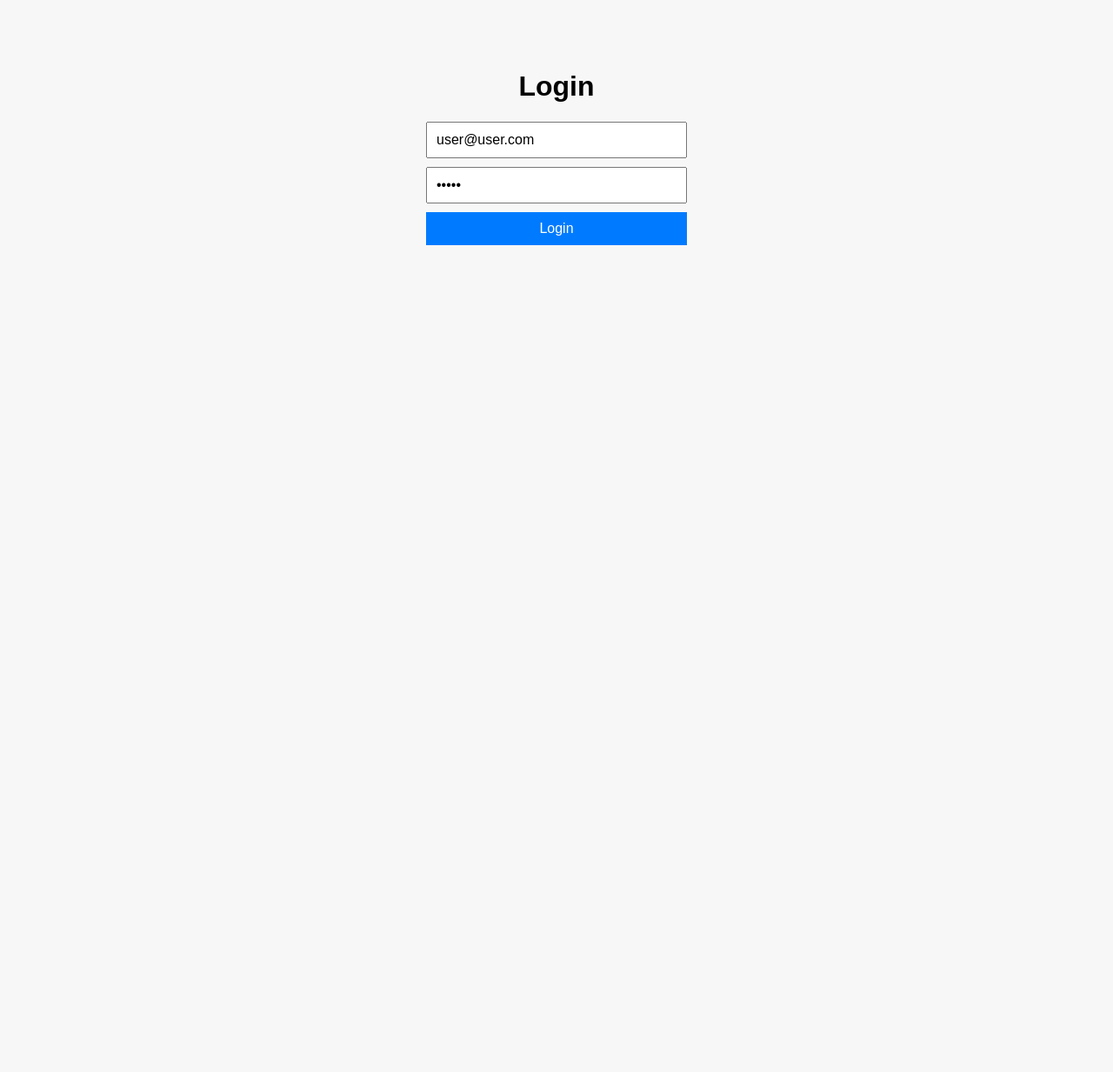
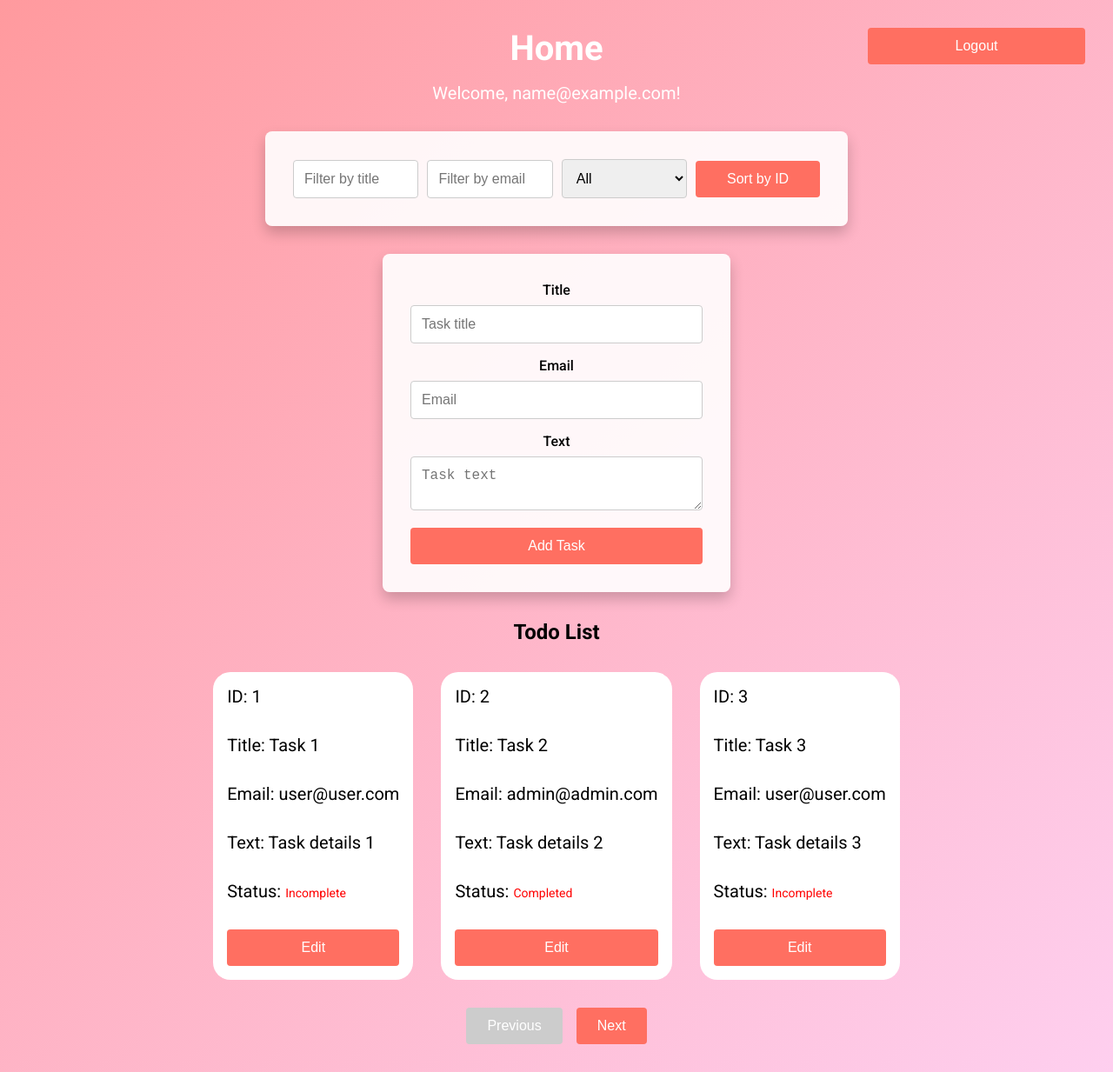
Before and after one commit to koliaha/todo-app, a Vue app: page / in a window 1280 px wide. Before the commit this address led to /login. Shown: the whole page at 87% size. Before the commit the page ends 800 px from the top, so only its background shows below. Built offline with nearby package versions, Linux system fonts and the light colour scheme; sample sign-in values are in the browser's storage.

Commit message:
add form

```diff
--- a/src/App.vue
+++ b/src/App.vue
@@ -4,15 +4,5 @@
   </div>
 </template>
 
-<script setup lang="ts">
-</script>
-
-<style scoped lang="scss">
-.app {
-  display: flex;
-  flex-direction: column;
-  align-items: center;
-  padding: 40px;
-  background-color: #f7f7f7;
-}
+<style lang="scss">
 </style>
--- a/src/assets/main.scss
+++ b/src/assets/main.scss
@@ -1,6 +1,177 @@
+* {
+  margin: 0;
+  padding: 0;
+  box-sizing: border-box;
+}
+@import url('https://fonts.googleapis.com/css2?family=Roboto:wght@400;500;700&display=swap');
+
 body {
-    font-family: Arial, sans-serif;
-    margin: 0;
-    padding: 0;
-    background-color: #f7f7f7;
+  font-family: 'Roboto', sans-serif;
+  margin: 0;
+  padding: 0;
+  background-color: #f7f7f7;
+}
+
+.container {
+  background: rgba(255, 255, 255, 0.9);
+  padding: 2rem;
+  border-radius: 8px;
+  box-shadow: 0 8px 16px rgba(0, 0, 0, 0.2);
+  width: 100%;
+  max-width: 400px;
+  text-align: center;
+  animation: fadeInUp 1s ease-in-out;
+  margin-bottom: 2rem;
+}
+form {
+  display: flex;
+  flex-direction: column;
+  align-items: stretch;
+  background: rgba(255, 255, 255, 0.9);
+  padding: 2rem;
+  border-radius: 8px;
+  box-shadow: 0 8px 16px rgba(0, 0, 0, 0.2);
+  width: 100%;
+  max-width: 400px;
+  text-align: center;
+  animation: fadeInUp 1s ease-in-out;
+  font-family: 'Roboto', sans-serif;
+
+  label {
+    font-size: 1rem;
+    font-weight: 500;
+    margin-bottom: 0.5rem;
+    display: block;
   }
+
+  input,
+  textarea {
+    width: 100%;
+    padding: 0.75rem;
+    margin-bottom: 1rem;
+    border: 1px solid #ccc;
+    border-radius: 4px;
+    font-size: 1rem;
+    transition: border-color 0.3s;
+
+    &.is-invalid {
+      border-color: red;
+    }
+
+    &:focus {
+      border-color: #ff6f61;
+      outline: none;
+    }
+  }
+
+  textarea {
+    resize: vertical;
+  }
+
+  button {
+    width: 100%;
+    padding: 0.75rem;
+    background-color: #ff6f61;
+    color: #fff;
+    border: none;
+    border-radius: 4px;
+    font-size: 1rem;
+    font-weight: 500;
+    cursor: pointer;
+    transition:
+      background-color 0.3s,
+      transform 0.3s;
+
+    &:hover {
+      background-color: #ff4a39;
+      transform: translateY(-2px);
+    }
+  }
+
+  span {
+    color: red;
+    font-size: 0.875rem;
+    margin-top: -0.5rem;
+    margin-bottom: 1rem;
+  }
+}
+input,
+textarea,
+select {
+  width: 100%;
+  padding: 0.75rem;
+  margin-bottom: 1rem;
+  border: 1px solid #ccc;
+  border-radius: 4px;
+  font-size: 1rem;
+  transition: border-color 0.3s;
+
+  &.is-invalid {
+    border-color: red;
+  }
+
+  &:focus {
+    border-color: #ff6f61;
+    outline: none;
+  }
+}
+
+button {
+  width: 100%;
+  padding: 0.75rem;
+  background-color: #ff6f61;
+  color: #fff;
+  border: none;
+  border-radius: 4px;
+  font-size: 1rem;
+  font-weight: 500;
+  cursor: pointer;
+  transition:
+    background-color 0.3s,
+    transform 0.3s;
+
+  &:hover {
+    background-color: #ff4a39;
+    transform: translateY(-2px);
+  }
+}
+
+span {
+  color: red;
+  font-size: 0.875rem;
+  margin-top: -0.5rem;
+  margin-bottom: 1rem;
+}
+@keyframes fadeIn {
+  0% {
+    opacity: 0;
+  }
+  100% {
+    opacity: 1;
+  }
+}
+.todo-item {
+  p {
+    color: black;
+  }
+}
+@keyframes fadeInUp {
+  0% {
+    opacity: 0;
+    transform: translateY(20px);
+  }
+  100% {
+    opacity: 1;
+    transform: translateY(0);
+  }
+}
+@keyframes fadeInDown {
+  0% {
+    opacity: 0;
+    transform: translateY(-20px);
+  }
+  100% {
+    opacity: 1;
+    transform: translateY(0);
+  }
+}
--- a/src/components/TodoForm.vue
+++ b/src/components/TodoForm.vue
@@ -1,5 +1,5 @@
 <template>
-  <form @submit.prevent="handleSubmit(onSubmit)">
+  <form @submit.prevent="submitForm" class="add-form">
     <div>
       <label for="title">Title</label>
       <input
@@ -9,7 +9,7 @@
         placeholder="Task title"
         required
       />
-      <span v-if="errors.title">{{ errors.title.message }}</span>
+      <span v-if="errors.title">{{ errors.title }}</span>
     </div>
     <div>
       <label for="email">Email</label>
@@ -21,7 +21,7 @@
         placeholder="Email"
         required
       />
-      <span v-if="errors.email">{{ errors.email.message }}</span>
+      <span v-if="errors.email">{{ errors.email }}</span>
     </div>
     <div>
       <label for="text">Text</label>
@@ -51,7 +51,7 @@ const schema = yup.object({
 })
 
 // Используем useForm и useField из vee-validate для управления формой и полями
-const { handleSubmit, errors } = useForm({
+const { handleSubmit, errors, resetForm } = useForm({
   validationSchema: schema,
 })
 
@@ -65,49 +65,15 @@ const onSubmit = (values: { title: string; email: string; text?: string }) => {
     email: values.email,
     text: values.text || '',
   })
-  title.value = ''
-  email.value = ''
-  text.value = ''
+  resetForm()
 }
+
+const submitForm = handleSubmit(onSubmit)
 </script>
-
-<style scoped lang="scss">
-form {
-  display: flex;
-  flex-direction: column;
-  align-items: flex-start;
-  margin-bottom: 20px;
-
-  label {
-    margin-bottom: 5px;
-  }
-
-  input,
-  textarea {
-    margin-bottom: 10px;
-    padding: 10px;
-    font-size: 16px;
-    width: 300px;
-
-    &.is-invalid {
-      border-color: red;
-    }
-  }
-
-  span {
-    color: red;
-    font-size: 14px;
-    margin-top: -10px;
-    margin-bottom: 10px;
-  }
-
-  button {
-    padding: 10px;
-    font-size: 16px;
-    background-color: #007bff;
-    color: #fff;
-    border: none;
-    cursor: pointer;
-  }
+<style lang="scss">
+.add-form {
+    display: flex;
+    flex-direction: column;
+    gap: 1rem;
 }
 </style>
--- a/src/components/TodoItem.vue
+++ b/src/components/TodoItem.vue
@@ -1,6 +1,10 @@
 <template>
   <li :class="{ 'todo-item': true, completed: todo.completed }">
-      <input type="checkbox" :checked="todo.completed" @change="toggleTodo(todo.id)" />
+    <input
+      type="checkbox"
+      :checked="todo.completed"
+      @change="toggleTodo(todo.id)"
+    />
     <span>{{ todo.text }}</span>
     <button @click="removeTodo(todo.id)">Remove</button>
   </li>
@@ -25,29 +29,46 @@
   store.dispatch('removeTodo', id)
 }
 </script>
-
-  <style scoped lang="scss">
+<style lang="scss" >
 .todo-item {
   display: flex;
   align-items: center;
   justify-content: space-between;
-    padding: 10px;
-    border-bottom: 1px solid #ccc;
+  margin-bottom: 1rem;
+  font-family: 'Roboto', sans-serif;
+  animation: fadeInUp 0.5s ease-in-out;
+  transition: transform 0.3s;
 
-    &.completed {
+  &.completed span {
     text-decoration: line-through;
+    color: #888;
+  }
+  p {
+    color: black;
+  }
+  input[type='checkbox'] {
+    margin-right: 1rem;
+    transform: scale(1.5);
+    cursor: pointer;
+    transition: transform 0.3s;
+
+    &:hover {
+      transform: scale(1.7);
+    }
   }
 
-    input[type='checkbox'] {
-      margin-right: 10px;
+  span {
+    flex-grow: 1;
+    font-size: 1.1rem;
   }
 
   button {
-      background-color: #f00;
-      color: #fff;
-      border: none;
-      padding: 5px 10px;
-      cursor: pointer;
+    width: auto;
+    padding: 0.5rem 1rem;
+  }
+
+  &:hover {
+    transform: translateY(-5px);
   }
 }
 </style>
--- a/src/router/index.ts
+++ b/src/router/index.ts
@@ -23,7 +23,7 @@ const router = createRouter({
 })
 
 router.beforeEach((to, from, next) => {
-  const isAuthenticated = store.getters.isAuthenticated
+  const isAuthenticated = store.getters.isAuthenticated || localStorage.getItem('isAuthenticated') === 'true'
 
   if (to.matched.some((record) => record.meta.requiresAuth) && !isAuthenticated) {
     next({ name: 'Login' })
--- a/src/store/index.ts
+++ b/src/store/index.ts
@@ -19,7 +19,10 @@ export interface State {
   users: User[]
   currentUser: User | null
   nextTodoId: number
+  isAuthenticated: boolean
 }
+
+const savedUser = localStorage.getItem('currentUser')
 
 export default createStore<State>({
   state: {
@@ -85,8 +88,9 @@ export default createStore<State>({
       { email: 'user@user.com', password: '12345', role: 'user' },
       { email: 'admin@admin.com', password: '67890', role: 'admin' },
     ],
-    currentUser: null,
-    nextTodoId: 4,
+    currentUser: savedUser ? JSON.parse(savedUser) : null,
+    nextTodoId: 9,
+    isAuthenticated: localStorage.getItem('isAuthenticated') === 'true',
   },
   mutations: {
     addTodo(state, todo: { title: string, email: string, text: string }) {
@@ -117,9 +121,13 @@ export default createStore<State>({
     },
     login(state, user: User) {
       state.currentUser = user
+      state.isAuthenticated = true
     },
     logout(state) {
       state.currentUser = null
+      state.isAuthenticated = false
+      localStorage.removeItem('isAuthenticated')
+      localStorage.removeItem('currentUser')
     },
   },
   actions: {
@@ -141,6 +149,7 @@ export default createStore<State>({
       )
       if (user) {
         commit('login', user)
+        return user
       } else {
         throw new Error('Invalid credentials')
       }
@@ -152,8 +161,8 @@ export default createStore<State>({
   getters: {
     todos: (state) => state.todos,
     completedTodos: (state) => state.todos.filter((t) => t.completed),
-    pendingTodos: (state) => state.todos.filter((t) => !t.completed),
-    isAuthenticated: (state) => !!state.currentUser,
+    incompleteTodos: (state) => state.todos.filter((t) => !t.completed),
+    isAuthenticated: (state) => state.isAuthenticated,
     currentUser: (state) => state.currentUser,
   },
 })
--- a/src/views/Home.vue
+++ b/src/views/Home.vue
@@ -2,20 +2,21 @@
   <div class="home">
     <h1>Home</h1>
     <p>Welcome, {{ currentUser?.email }}!</p>
-      <button @click="logout">Logout</button>
+    <button class="logout" @click="logout">Logout</button>
 
-      <div class="filters">
+    <div class="filters container">
       <input type="text" v-model="filter.title" placeholder="Filter by title" />
       <input type="text" v-model="filter.email" placeholder="Filter by email" />
       <select v-model="filter.status">
         <option value="">All</option>
         <option value="completed">Completed</option>
-          <option value="pending">Pending</option>
+        <option value="incomplete">Incomplete</option>
       </select>
       <button @click="sort('id')">Sort by ID</button>
     </div>
 
     <TodoForm />
+    <h2 class="todo-title">Todo List</h2>
     <div class="todo-list">
       <div v-for="todo in paginatedTodos" :key="todo.id" class="todo-item">
         <p>ID: {{ todo.id }}</p>
@@ -25,11 +26,17 @@
         <textarea v-else v-model="todo.text"></textarea>
         <p>
           Status:
-            <span v-if="!todo.editing">{{ todo.completed ? 'Completed' : 'Pending' }}</span>
+          <span v-if="!todo.editing">{{
+            todo.completed ? 'Completed' : 'Incomplete'
+          }}</span>
           <input v-else type="checkbox" v-model="todo.completed" />
         </p>
-          <button @click="toggleTodo(todo.id)" v-if="!todo.editing">Toggle Status</button>
-          <button @click="editTodo(todo)" v-if="!todo.editing && isAdmin">Edit</button>
+        <!-- <button @click="toggleTodo(todo.id)" v-if="!todo.editing">
+          Toggle Status
+        </button> -->
+        <button @click="editTodo(todo)" v-if="!todo.editing && isAdmin">
+          Edit
+        </button>
         <button @click="saveTodo(todo)" v-if="todo.editing">Save</button>
       </div>
     </div>
@@ -57,8 +64,6 @@
   store.dispatch('logout')
   router.push({ name: 'Login' })
 }
-
-  // Фильтры, сортировка и пагинация
 const filter = ref({
   title: '',
   email: '',
@@ -69,11 +74,14 @@
 const pageSize = 3
 
 const filteredTodos = computed(() => {
-    return todos.value.filter(todo => {
+  return todos.value.filter((todo) => {
     return (
       (!filter.value.title || todo.title.includes(filter.value.title)) &&
       (!filter.value.email || todo.email.includes(filter.value.email)) &&
-        (!filter.value.status || (filter.value.status === 'completed' ? todo.completed : !todo.completed))
+      (!filter.value.status ||
+        (filter.value.status === 'completed'
+          ? todo.completed
+          : !todo.completed))
     )
   })
 })
@@ -108,9 +116,9 @@
   }
 }
 
-  const toggleTodo = (id: number) => {
-    store.dispatch('toggleTodo', id)
-  }
+// const toggleTodo = (id: number) => {
+//   store.dispatch('toggleTodo', id)
+// }
 
 const editTodo = (todo: any) => {
   todo.editing = true
@@ -121,49 +129,74 @@
 }
 </script>
 
-  <style scoped lang="scss">
+<style lang="scss">
+@import '../assets/main.scss';
+
 .home {
   display: flex;
   flex-direction: column;
   align-items: center;
-    padding: 20px;
-
+  justify-content: center;
+  padding: 2rem;
+  position: relative;
+  background: linear-gradient(135deg, #ff9a9e 0%, #fecfef 100%);
+  animation: fadeIn 1s ease-in-out;
+  .todo-title {
+    margin: 2rem 0;
+  }
+  .todo-list {
+    display: flex;
+    flex-wrap: wrap;
+    justify-content: space-between;
+    gap: 2rem;
+  }
+  .todo-item {
+    background: white;
+    padding: 1rem;
+    border-radius: 20px;
+  }
+  .logout {
+    position: absolute;
+    right: 2rem;
+    top: 2rem;
+    width: 250px;
+  }
   .filters {
+    max-width: 670px;
     display: flex;
-      margin-bottom: 20px;
-
-      input, select, button {
-        margin: 0 5px;
-        padding: 10px;
-        font-size: 16px;
+    gap: 10px;
+    align-items: center;
   }
+  h1 {
+    font-size: 2.5rem;
+    color: #fff;
+    margin-bottom: 1rem;
+    animation: fadeInDown 1s ease-in-out;
   }
 
-    .todo-list {
-      display: flex;
-      flex-direction: column;
-      align-items: flex-start;
+  p {
+    font-size: 1.25rem;
+    color: #fff;
+    margin-bottom: 2rem;
   }
-
-    .todo-item {
-      border: 1px solid #ccc;
-      padding: 10px;
-      margin-bottom: 10px;
+  input,
+  textarea,
+  select {
+    margin: 0;
   }
-
   .pagination {
     display: flex;
     justify-content: center;
-      margin-top: 20px;
+    margin-top: 2rem;
 
     button {
-        margin: 0 5px;
-        padding: 10px;
-        font-size: 16px;
-        background-color: #007bff;
-        color: #fff;
-        border: none;
-        cursor: pointer;
+      padding: 0.75rem 1.5rem;
+      margin: 0 0.5rem;
+
+      &:disabled {
+        background-color: #ccc;
+        cursor: not-allowed;
+      }
     }
   }
 }
--- a/src/views/Login.vue
+++ b/src/views/Login.vue
@@ -1,9 +1,29 @@
 <template>
     <div class="login">
       <h1>Login</h1>
-      <form @submit.prevent="handleLogin">
-        <input type="email" v-model="email" placeholder="Email" required />
-        <input type="password" v-model="password" placeholder="Password" required />
+      <form @submit.prevent="onSubmit" autocomplete="off">
+        <div>
+          <input
+            type="email"
+            v-model="email"
+            placeholder="Email"
+            :class="{ 'is-invalid': emailError && touched.email }"
+            autocomplete="off"
+            @blur="setFieldTouched('email')"
+          />
+          <span>{{ emailError }}</span>
+        </div>
+        <div>
+          <input
+            type="password"
+            v-model="password"
+            placeholder="Password"
+            :class="{ 'is-invalid': passwordError && touched.password }"
+            autocomplete="new-password"
+            @blur="setFieldTouched('password')"
+          />
+          <span>{{ passwordError }}</span>
+        </div>
         <button type="submit">Login</button>
         <p v-if="error">{{ error }}</p>
       </form>
@@ -14,56 +34,107 @@
   import { ref } from 'vue'
   import { useRouter } from 'vue-router'
   import { useStore } from 'vuex'
+  import { useForm, useField } from 'vee-validate'
+  import * as yup from 'yup'
 
-  const email = ref('user@user.com')
-  const password = ref('12345')
   const error = ref('')
-
   const store = useStore()
   const router = useRouter()
 
-  const handleLogin = async () => {
+  const schema = yup.object({
+    email: yup.string().email('Invalid email').required('Email is required'),
+    password: yup.string().required('Password is required'),
+  })
+
+  const { handleSubmit, errors, setFieldTouched, validate } = useForm({
+    validationSchema: schema,
+  })
+
+  const { value: email, errorMessage: emailError, meta: emailMeta } = useField('email')
+  const { value: password, errorMessage: passwordError, meta: passwordMeta } = useField('password')
+
+  const touched = {
+    email: emailMeta.touched,
+    password: passwordMeta.touched,
+  }
+
+  const onSubmit = handleSubmit(async (values) => {
     try {
-      await store.dispatch('login', { email: email.value, password: password.value })
+      const user = await store.dispatch('login', {
+        email: values.email,
+        password: values.password,
+      })
+      localStorage.setItem('isAuthenticated', 'true')
+      localStorage.setItem('currentUser', JSON.stringify(user))
       router.push({ name: 'Home' })
     } catch (err) {
       error.value = 'Invalid email or password'
     }
-  }
+  })
   </script>
 
   <style scoped lang="scss">
+  @import '../assets/main.scss';
+
   .login {
     display: flex;
     flex-direction: column;
     align-items: center;
-    padding: 20px;
+    justify-content: center;
+    height: 100vh;
+    background: linear-gradient(135deg, #ff9a9e 0%, #fecfef 100%);
+
+    h1 {
+      font-size: 2.5rem;
+      color: #fff;
+      margin-bottom: 1rem;
+      animation: fadeInDown 1s ease-in-out;
+    }
 
     form {
-      display: flex;
-      flex-direction: column;
-      width: 300px;
+      @apply container;
+    }
+
+    div {
+      margin-bottom: 1rem;
+    }
 
     input {
-        margin-bottom: 10px;
-        padding: 10px;
-        font-size: 16px;
+      @apply input;
+      border-color: #ccc; // Устанавливаем серый цвет границы по умолчанию
+    }
+
+    .is-invalid {
+      border-color: red;
     }
 
     button {
-        padding: 10px;
-        font-size: 16px;
-        background-color: #007bff;
-        color: #fff;
-        border: none;
-        cursor: pointer;
+      @apply button;
+    }
+
+    span {
+      color: red;
+      font-size: 0.875rem;
+      margin-top: -0.5rem;
+      margin-bottom: 1rem;
+      display: block;
     }
 
     p {
       color: red;
-        font-size: 14px;
-        margin-top: 10px;
+      margin-top: 1rem;
+      font-size: 0.875rem;
     }
+  }
+
+  @keyframes fadeInDown {
+    0% {
+      opacity: 0;
+      transform: translateY(-20px);
+    }
+    100% {
+      opacity: 1;
+      transform: translateY(0);
     }
   }
   </style>
```
Lines whose indentation alone changed are shown as unchanged.
